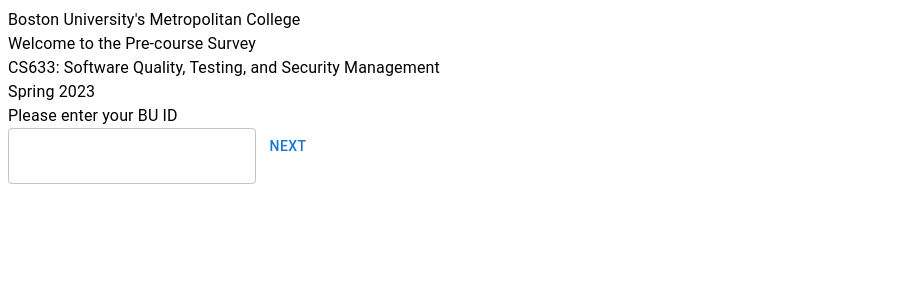
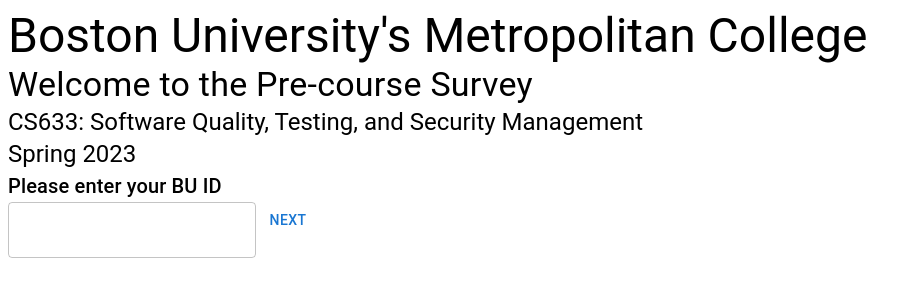
Before and after one commit to tbtruong/CS633Team6, a React (Create React App) app in the folder frontend/: page / in a window 1280 px wide. Shown: the top 300 px of the page, without its empty margins (0-921 px from the left). Built offline with nearby package versions, Linux system fonts and the light colour scheme.

Commit message:
Updated Typography variants

```diff
--- a/frontend/src/Components/mainPage.tsx
+++ b/frontend/src/Components/mainPage.tsx
@@ -5,19 +5,19 @@ import {Box, Button, TextField} from "@mui/material"
 const mainPage = () => {
     return (
         <Box>
-            <Typography>
+            <Typography variant='h3'>
                 Boston University's Metropolitan College
             </Typography>
-            <Typography>
+            <Typography variant='h4'>
                 Welcome to the Pre-course Survey
             </Typography>
-            <Typography>
+            <Typography variant='h5'>
                 CS633: Software Quality, Testing, and Security Management
             </Typography>
-            <Typography>
+            <Typography  variant='h5'>
                 Spring 2023
             </Typography>
-            <Typography>
+            <Typography  variant='h6'>
                 Please enter your BU ID
             </Typography>
             <TextField>
@@ -29,4 +29,5 @@ const mainPage = () => {
     );
 }
 
+
 export default mainPage;
```
